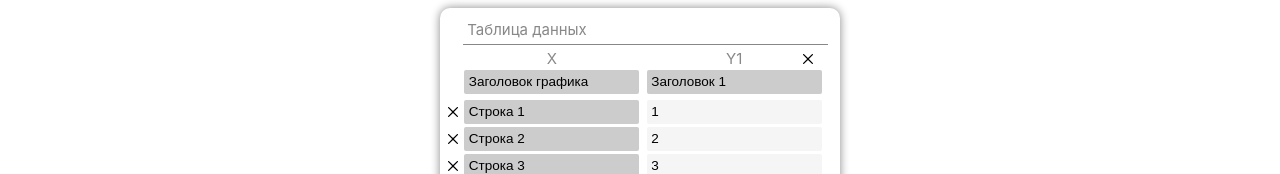
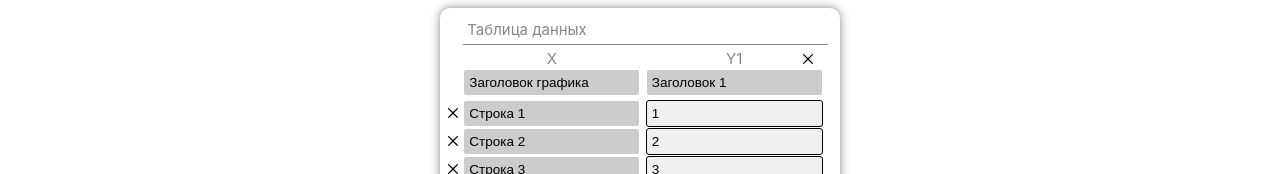
Before and after one commit to MaksimkaSota/easy-charts, a React app: page /#/ in a window 1280 px wide. Shown: the part 626-800 px from the top of the page. Built offline with nearby package versions, Linux system fonts and the light colour scheme; no server answers.

Commit message:
refactor: a new logic for the AdditionalSettingsForm (without the bug)

```diff
--- a/src/Components/Common/FormField/FormField.module.scss
+++ b/src/Components/Common/FormField/FormField.module.scss
@@ -1,7 +1,15 @@
-.validationError {
-  outline: 1px solid $red !important;
+.formFieldContainer {
+  position: relative;
+  .validationError {
+    outline: 1px solid $red !important;
+  }
+  .fieldError {
+    font-size: 0.9rem;
+    color: $red;
+    height: 100%;
+    position: absolute;
+    top: 4.375px;
+    right: 5px;
+    z-index: -1;
+  }
 }
-.fieldError {
-  text-align: center;
-  color: $red;
-}
--- a/src/Components/Common/FormField/FormField.tsx
+++ b/src/Components/Common/FormField/FormField.tsx
@@ -1,6 +1,6 @@
 import { type ReactElement, memo } from 'react';
 import cn from 'classnames';
-import { ErrorMessage, FastField } from 'formik';
+import { ErrorMessage, Field } from 'formik';
 import classes from './FormField.module.scss';
 import type { FormikErrorsType, HandleChangeType } from '../../../utils/types/form';
 import { readByString } from '../../../utils/helpers/componentsHelpers';
@@ -19,8 +19,8 @@ type PropsType = {
 export const FormField = memo<PropsType>(
   ({ classNameFormField, classNameField, name, component = 'input', errors, ...props }): ReactElement => {
     return (
-      <div className={classNameFormField}>
-        <FastField
+      <div className={cn(classes.formFieldContainer, classNameFormField)}>
+        <Field
           className={cn(classNameField, { [classes.validationError]: readByString(name, errors) })}
           name={name}
           component={component}
--- a/src/Components/Main/Pages/CreatingPage/BasicSettingsForm/AddRowForm/AddRowForm.tsx
+++ b/src/Components/Main/Pages/CreatingPage/BasicSettingsForm/AddRowForm/AddRowForm.tsx
@@ -1,21 +1,42 @@
-import { type ChangeEvent, type ReactElement, memo } from 'react';
+import { type ChangeEvent, type ReactElement, useEffect, memo } from 'react';
 import classes from './AddRowForm.module.scss';
-import type { FormikErrorsType, HandleChangeType } from '../../../../../../utils/types/form';
+import type { FormikErrorsType, HandleChangeType, SetFieldValueType } from '../../../../../../utils/types/form';
 import { FormField } from '../../../../../Common/FormField/FormField';
 import { RowForm } from '../RowForm/RowForm';
+import type { IDataset } from '../../../../../../utils/types/api';
 
 type PropsType = {
-  labels: string[];
+  labelsFromValues: string[];
+  labelsFromOptions: string[];
+  datasets: IDataset[];
   setLabels: (id: number, value: string) => void;
   setTitle: (type: string) => void;
   addRow: () => void;
   removeRow: (index: number) => void;
   errors: FormikErrorsType;
   handleChange: HandleChangeType;
+  setFieldValue: SetFieldValueType;
 };
 
 export const AddRowForm = memo<PropsType>(
-  ({ labels, setLabels, setTitle, addRow, removeRow, errors, handleChange }): ReactElement => {
+  ({
+    labelsFromValues,
+    labelsFromOptions,
+    datasets,
+    setLabels,
+    setTitle,
+    addRow,
+    removeRow,
+    errors,
+    handleChange,
+    setFieldValue,
+  }): ReactElement => {
+    useEffect(() => {
+      setFieldValue('labels', labelsFromOptions);
+      setFieldValue('datasets', datasets);
+      // eslint-disable-next-line
+    }, [labelsFromOptions]);
+
     const onTitleChange = (event: ChangeEvent<HTMLInputElement>): void => {
       handleChange(event);
       setTitle(event.target.value);
@@ -31,7 +52,7 @@ export const AddRowForm = memo<PropsType>(
           onChange={onTitleChange}
           errors={errors}
         />
-        {labels.map(
+        {labelsFromValues.map(
           (label: string, labelIndex: number): ReactElement => (
             <RowForm
               key={labelIndex}
@@ -39,7 +60,6 @@ export const AddRowForm = memo<PropsType>(
               setLabels={setLabels}
               removeRow={removeRow}
               errors={errors}
-              handleChange={handleChange}
             />
           )
         )}
--- a/src/Components/Main/Pages/CreatingPage/BasicSettingsForm/BasicSettingsForm.tsx
+++ b/src/Components/Main/Pages/CreatingPage/BasicSettingsForm/BasicSettingsForm.tsx
@@ -35,27 +35,32 @@ export const BasicSettingsForm = memo<PropsType>(
           labels: options.data.labels,
           datasets: options.data.datasets,
         }}
-        enableReinitialize
         validationSchema={validationSchema}
         onSubmit={() => {}}
       >
-        {({ errors, handleChange, values }): ReactElement => (
+        {({ errors, handleChange, values, setFieldValue }): ReactElement => (
           <Form className={classes.basicSettingsForm}>
             <AddRowForm
-              labels={values.labels}
+              labelsFromValues={values.labels}
+              labelsFromOptions={options.data.labels}
+              datasets={options.data.datasets}
               setLabels={setLabels}
               setTitle={setTitle}
               addRow={addRow}
               removeRow={removeRow}
               errors={errors}
               handleChange={handleChange}
+              setFieldValue={setFieldValue}
             />
             <AddColumnForm
-              datasets={values.datasets}
+              datasetsFromValues={values.datasets}
+              datasetsFromOptions={options.data.datasets}
+              labels={options.data.labels}
               setData={setData}
               setLabelInDatasets={setLabelInDatasets}
               addColumn={addColumn}
               removeColumn={removeColumn}
+              setFieldValue={setFieldValue}
             />
           </Form>
         )}
--- a/src/Components/Main/Pages/CreatingPage/BasicSettingsForm/ColumnForm/ColumnForm.module.scss
+++ b/src/Components/Main/Pages/CreatingPage/BasicSettingsForm/ColumnForm/ColumnForm.module.scss
@@ -24,6 +24,7 @@
     @include input(#ccc, 0.3rem);
   }
   .inputDataNumbers {
-    @include input(#f5f5f5, 0.1rem);
+    @include input(rgba(204, 204, 204, 0.3), 0.1rem);
+    outline: 1px solid black;
   }
 }
--- a/src/Components/Main/Pages/CreatingPage/BasicSettingsForm/ColumnForm/ColumnForm.tsx
+++ b/src/Components/Main/Pages/CreatingPage/BasicSettingsForm/ColumnForm/ColumnForm.tsx
@@ -1,4 +1,4 @@
-import { type ChangeEvent, type ReactElement, memo } from 'react';
+import { type ChangeEvent, type ReactElement, memo, useEffect } from 'react';
 import { useFormikContext } from 'formik';
 import classes from './ColumnForm.module.scss';
 import { FormField } from '../../../../../Common/FormField/FormField';
@@ -14,16 +14,20 @@ type PropsType = {
 
 export const ColumnForm = memo<PropsType>(
   ({ dataset, datasetIndex, setData, setLabelInDatasets, removeColumn }): ReactElement => {
-    const { errors, handleChange, setFieldTouched } = useFormikContext();
+    const { errors, setFieldTouched } = useFormikContext();
+
+    useEffect(() => {
+      dataset.data.forEach((dataItem, dataItemIndex: number): void => {
+        setFieldTouched(`datasets.${datasetIndex}.data.${dataItemIndex}`, true);
+      });
+      // eslint-disable-next-line
+    }, []);
 
     const onLabelInDatasetsChange = (event: ChangeEvent<HTMLInputElement>): void => {
-      handleChange(event);
       setLabelInDatasets(datasetIndex, event.target.value);
     };
 
     const onDataChange = (dataItemIndex: number, event: ChangeEvent<HTMLInputElement>): void => {
-      setFieldTouched(`datasets.${datasetIndex}.data.${dataItemIndex}`, true);
-      handleChange(event);
       setData({
         datasetId: datasetIndex,
         dataId: dataItemIndex,
--- a/src/Components/Main/Pages/CreatingPage/BasicSettingsForm/RowForm/RowForm.tsx
+++ b/src/Components/Main/Pages/CreatingPage/BasicSettingsForm/RowForm/RowForm.tsx
@@ -1,6 +1,6 @@
 import { type ChangeEvent, type ReactElement, memo } from 'react';
 import classes from './RowForm.module.scss';
-import type { FormikErrorsType, HandleChangeType } from '../../../../../../utils/types/form';
+import type { FormikErrorsType } from '../../../../../../utils/types/form';
 import { FormField } from '../../../../../Common/FormField/FormField';
 
 type PropsType = {
@@ -8,12 +8,10 @@ type PropsType = {
   setLabels: (id: number, value: string) => void;
   removeRow: (index: number) => void;
   errors: FormikErrorsType;
-  handleChange: HandleChangeType;
 };
 
-export const RowForm = memo<PropsType>(({ labelIndex, setLabels, removeRow, errors, handleChange }): ReactElement => {
+export const RowForm = memo<PropsType>(({ labelIndex, setLabels, removeRow, errors }): ReactElement => {
   const onLabelChange = (event: ChangeEvent<HTMLInputElement>): void => {
-    handleChange(event);
     setLabels(labelIndex, event.target.value);
   };
 
--- a/src/Components/Main/Pages/CreatingPage/ChartAdditionalSettings/AdditionalSettingsForm.tsx
+++ b/src/Components/Main/Pages/CreatingPage/ChartAdditionalSettings/AdditionalSettingsForm.tsx
@@ -4,8 +4,16 @@ import * as Yup from 'yup';
 import { ViewChartForm } from './ViewAndSaveChartForm/ViewChartForm';
 
 const validationSchema = Yup.object().shape({
-  width: Yup.number().min(500, 'Минимально 500').max(3000, 'Максимально 3000').typeError('Только числа'),
-  height: Yup.number().min(300, 'Минимально 300').max(3000, 'Максимально 3000').typeError('Только числа'),
+  width: Yup.number()
+    .min(500, 'Минимально 500')
+    .max(3000, 'Максимально 3000')
+    .required('Обязательно для ввода')
+    .typeError('Только числа'),
+  height: Yup.number()
+    .min(300, 'Минимально 300')
+    .max(3000, 'Максимально 3000')
+    .required('Обязательно для ввода')
+    .typeError('Только числа'),
 });
 
 type PropsType = {
--- a/src/Components/Main/Pages/CreatingPage/ChartAdditionalSettings/ViewAndSaveChartForm/ViewChartForm.module.scss
+++ b/src/Components/Main/Pages/CreatingPage/ChartAdditionalSettings/ViewAndSaveChartForm/ViewChartForm.module.scss
@@ -6,7 +6,8 @@
     font-size: 0.9rem;
   }
   .inputData {
-    @include input(#f5f5f5, 0.1rem);
+    @include input(rgba(204, 204, 204, 0.3), 0.1rem);
+    outline: 1px solid black;
   }
 }
 .submitButton {
--- a/src/utils/styles/global.scss
+++ b/src/utils/styles/global.scss
@@ -54,7 +54,7 @@ $white: white;
   color: $black;
   margin: 0.1rem 0.1rem $mb 0.1rem;
   border: none;
-  padding: 0.3rem;
+  padding: 5px;
   border-radius: 2px;
   font-size: 0.9rem;
   background-color: $bc;
```
Also changed, not shown: src/Components/Main/Pages/CreatingPage/BasicSettingsForm/AddColumnForm/AddColumnForm.tsx (+23 -4 lines).
